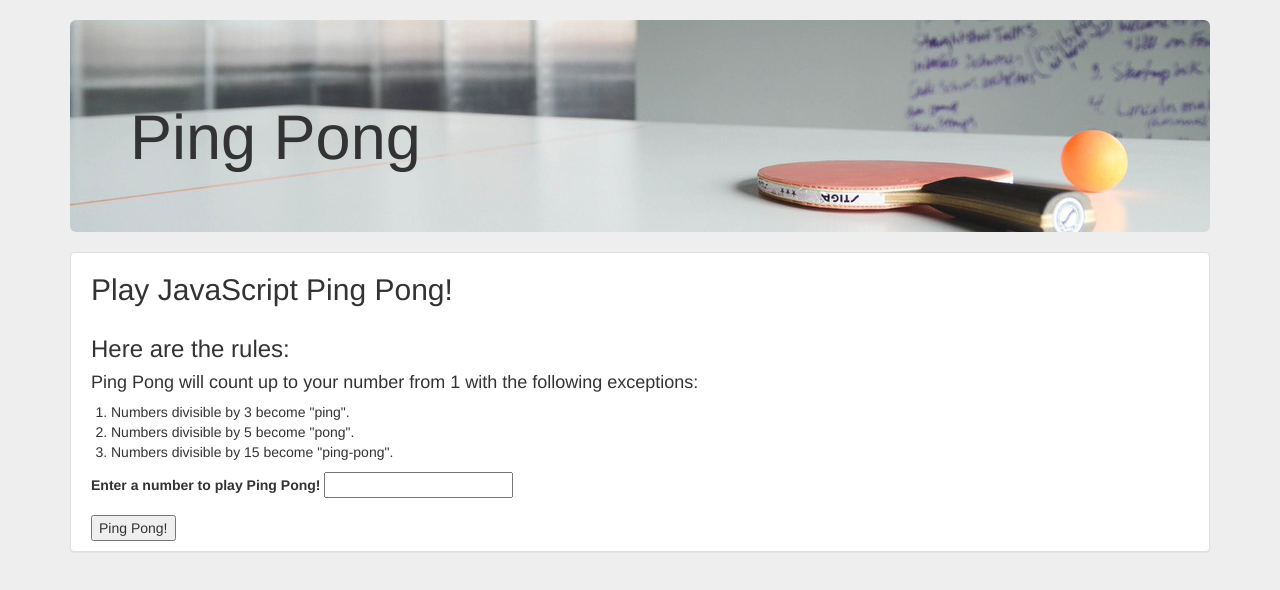
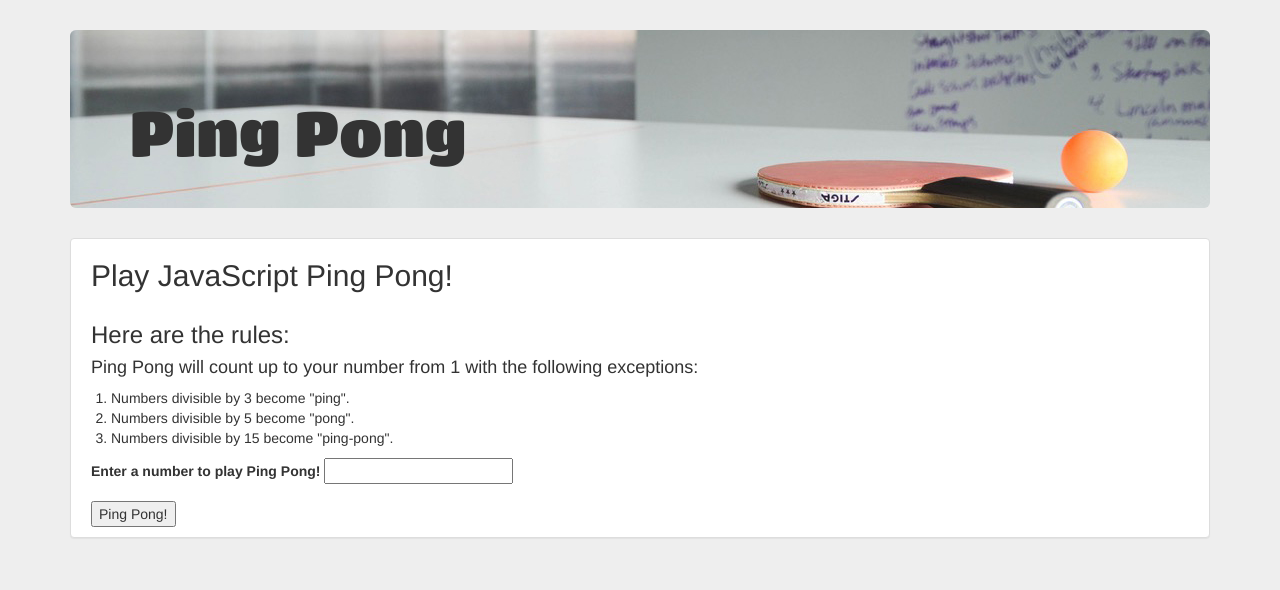
Before and after one commit to warnock/ping-pong, a plain HTML site: page index.html in a window 1280 px wide. Drawn offline with nearby package versions, Linux system fonts and the light colour scheme.

Commit message:
Add styles and googoogle font.

```diff
--- a/css/styles.css
+++ b/css/styles.css
@@ -2,14 +2,15 @@
   background: url(../img/pingPong.jpg) no-repeat;
   background-attachment: fixed;
   background-size: contain;
-  margin:20px 0;
+  margin:30px 0;
   padding-bottom: 50px;
+  height: 178px;
 }
 body {
   background-color: #eee;
 }
 h1 {
-  padding-top: 15px;
+  font-family: 'Titan One', bold;
 }
 h2, h3 {
   margin-top:0;
--- a/index.html
+++ b/index.html
@@ -1,6 +1,7 @@
 <!DOCTYPE html>
 <html>
   <head>
+    <link href="https://fonts.googleapis.com/css?family=Titan+One" rel="stylesheet">
     <link href="https://maxcdn.bootstrapcdn.com/bootstrap/3.3.7/css/bootstrap.min.css" rel="stylesheet" integrity="sha384-BVYiiSIFeK1dGmJRAkycuHAHRg32OmUcww7on3RYdg4Va+PmSTsz/K68vbdEjh4u" crossorigin="anonymous">
     <link href="css/styles.css" rel="stylesheet" type="text/css">
     <script src="https://code.jquery.com/jquery-3.1.1.js"></script>
@@ -31,7 +32,7 @@
             <button type="submit" clss="btn">Ping Pong!</button>
           </form>
           <div id="output"></div>
-          <p id="outputUl"></p>
+          <ul id="outputUl"></ul>
         </div>
     </div>
   </body>
--- a/js/scripts.js
+++ b/js/scripts.js
@@ -22,7 +22,7 @@ $(function(){
     console.log(resultArray);
     var result = divisible(inputNum);
     resultArray.forEach(function(number){
-      $("#outputUl").append("<p>"+number+"</p>");
+      $("#outputUl").append("<ul>"+number+"</ul>");
     });
   });
 });
```
